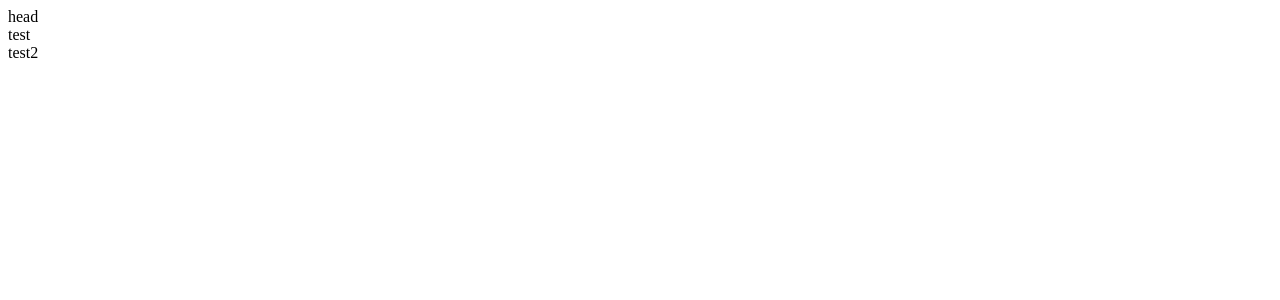
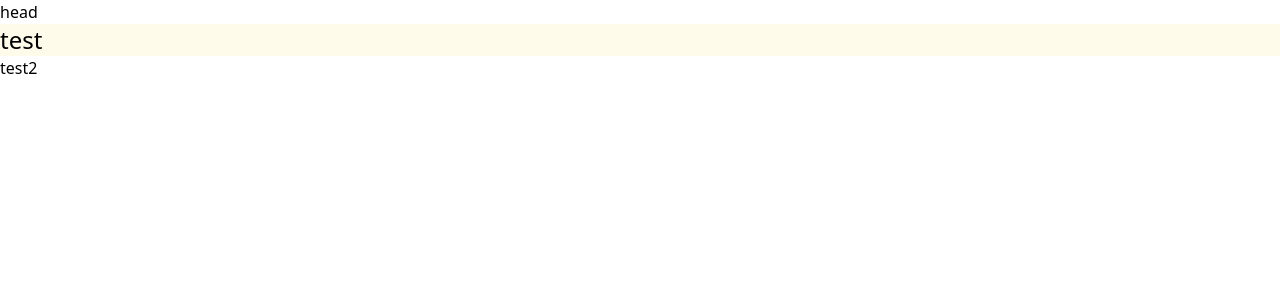
Before and after one commit to CcEditCom/CcView, a React app: page / in a window 1280 px wide. Shown: the top 300 px of the page. Built offline with nearby package versions, Linux system fonts and the light colour scheme.

Commit message:
目录结构调整

```diff
--- a/src/App.tsx
+++ b/src/App.tsx
@@ -4,7 +4,7 @@ function App() {
   return (
     <>
       <Head />
-      <div className="App">test</div>
+      <div className="bg-amber-50 text-2xl">test</div>
       <div>test2</div>
     </>
   );
--- /dev/null
+++ b/src/assets/styles/index.css
@@ -0,0 +1,3 @@
+@tailwind base;
+@tailwind components;
+@tailwind utilities;
--- a/src/index.tsx
+++ b/src/index.tsx
@@ -1,5 +1,6 @@
 import React from 'react';
 import ReactDOM from 'react-dom/client';
+import './assets/styles/index.css';
 import App from './App';
 
 const root = ReactDOM.createRoot(
--- /dev/null
+++ b/tailwind.config.js
@@ -0,0 +1,8 @@
+/** @type {import('tailwindcss').Config} */
+module.exports = {
+  content: ['./src/**/*.{js,jsx,ts,tsx}'],
+  theme: {
+    extend: {},
+  },
+  plugins: [],
+}
```
Also changed, not shown: src/assets/styles/main.css (deleted).
